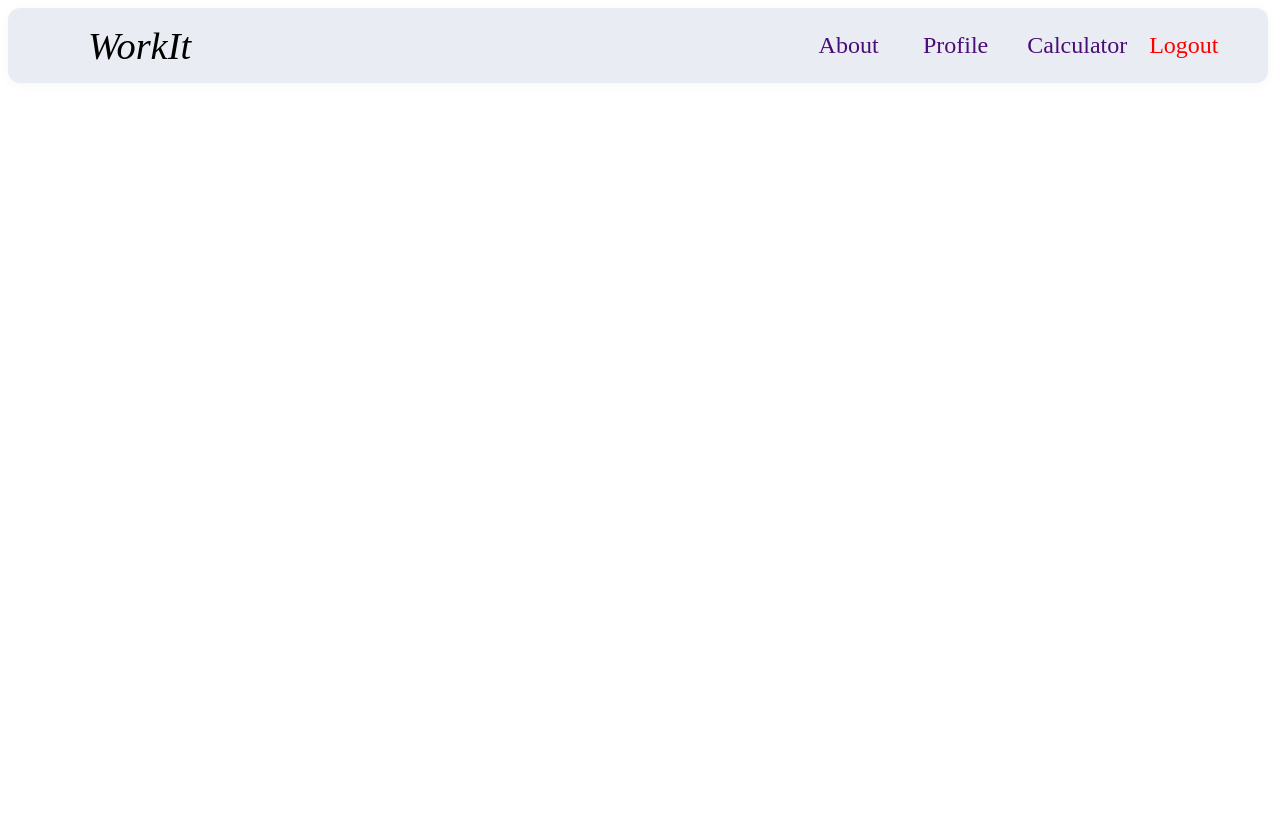
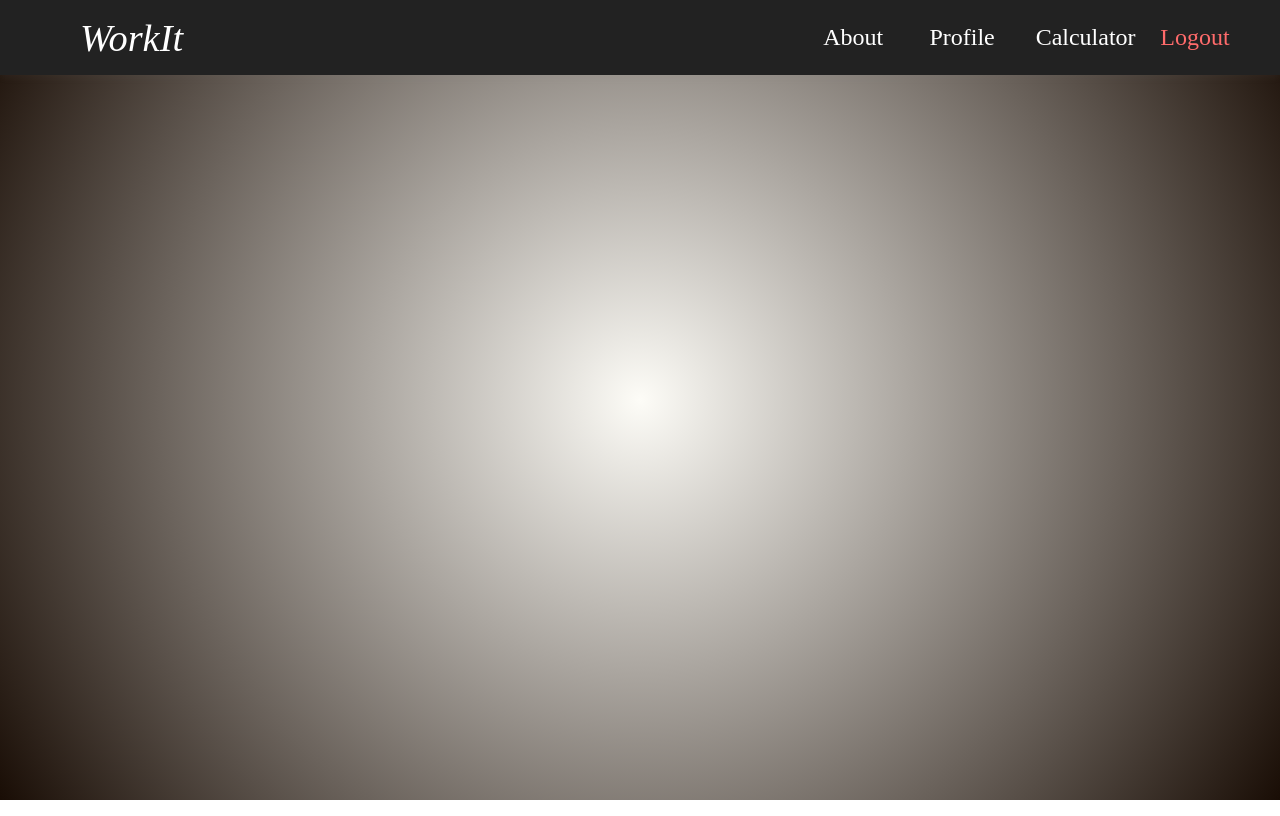
Before and after one commit to Krish6190/Workit, a Next.js app: page /home in a window 1280 px wide. Built offline with nearby package versions, Linux system fonts and the light colour scheme; no server answers.

Commit message:
added load animation

```diff
--- /dev/null
+++ b/app/Components/transition.tsx
@@ -0,0 +1,46 @@
+"use client";
+import { usePathname } from "next/navigation";
+import { useEffect, useRef, useState } from "react";
+
+type PageTransitionProps = {
+    children: React.ReactNode;
+};
+
+export default function PageTransition({ children }: PageTransitionProps) {
+    const pathname = usePathname();
+    const [prevPage, setPrevPage] = useState<React.ReactNode | null>(null);
+    const [isAnimating, setIsAnimating] = useState(false);
+    const [currentPage, setCurrentPage] = useState(children);
+    const prevPathRef = useRef(pathname);
+
+    useEffect(() => {
+        if (prevPathRef.current !== pathname) {
+            setPrevPage(currentPage);
+            setCurrentPage(children);
+            setIsAnimating(true);
+
+            const timeout = setTimeout(() => {
+                setPrevPage(null);
+                setIsAnimating(false);
+                prevPathRef.current = pathname;
+            }, 700);
+
+            return () => clearTimeout(timeout);
+        } else {
+            setCurrentPage(children);
+        }
+    }, [children, pathname]);
+
+    return (
+        <div className={`page-transition-wrapper${isAnimating ? " page-animating" : ""}`}>
+            {isAnimating && prevPage && (
+                <div className="page page-old page-fade-out">
+                    {prevPage}
+                </div>
+            )}
+            <div className={`page page-new${isAnimating ? " page-slide-in" : ""}`}>
+                {currentPage}
+            </div>
+        </div>
+    );
+}
--- a/app/globals.css
+++ b/app/globals.css
@@ -12,11 +12,14 @@
   background-repeat: no-repeat;
   min-height: 100vh;
   width: 100%;
+  margin: 0;
+  background: radial-gradient(circle,#fdfcf7,#190d05);
 }
+
 .welcome{
   font-size: 3em;
   text-align: center;
-  margin: 2.2em 0 0 0;
+  padding: 2.2em 0 0 0;
   font-family: Georgia, 'Times New Roman', Times, serif;
 }
 
@@ -119,7 +122,7 @@
 }
 
 .auth-bar{
-  margin:70px;
+  padding:70px;
   size: 1em;
   max-width: 750;
   font-size: 1.5em;
@@ -178,9 +181,10 @@
 }
 
 .logReg{
+  color: #79624e;
   position: fixed;
-  right:7%;
-  bottom:10%;
+  right:26%;
+  bottom:21%;
 }
 
 #registerFrom{
@@ -209,20 +213,76 @@
   top: 48px;
 }
 
+.page-transition-wrapper {
+  position: relative;
+  width: 100vw;
+  min-height: 100vh;
+  overflow: hidden;
+}
+
+.page {
+  position: absolute;
+  width: 100vw;
+  min-height: 100vh;
+  top: 0;
+  left: 0;
+  will-change: transform, opacity;
+}
+
+.page-old {
+  z-index: 1;
+  opacity: 1;
+  transition: opacity 0.7s cubic-bezier(.68,-0.7,.27,1);
+}
+
+.page-fade-out {
+  opacity: 0;
+}
+
+.page-new {
+  z-index: 2;
+  opacity: 1;
+  transform: translateY(0);
+  transition: none;
+}
+
+.page-transition-wrapper.page-animating .page-new {
+  opacity: 0;
+  transform: translateY(-100%);
+}
+
+.page-slide-in {
+  animation: slideInDown 0.7s cubic-bezier(.68,-0.7,.27,1) forwards;
+}
+
+@keyframes slideInDown {
+  from {
+    transform: translateY(-100%);
+    opacity: 0.7;
+  }
+  to {
+    transform: translateY(0);
+    opacity: 1;
+  }
+}
+
 .navBar {
-  margin-right: 20px;
   display: flex;
   align-items: center;
-  border-radius: 12px;
   padding-left: 5rem;
   padding-right: 2rem;
-  background-color: #d8e0ea90;
+  background-color: #222222;
   box-shadow: 0 2px 8px rgba(156, 156, 156, 0.08);
   font-size: 1.5em;
   height: 75px;
   gap: 0;
+  width: 100%;
+  min-width: 0;
+  box-sizing: border-box;
 }
+
 .navBar p{
+  color: #ffffff;
   font-size: 1.6em;
   font-style: italic;
   font-family: 'Merri';
@@ -231,12 +291,12 @@
 
 .navBar a{
   text-decoration: none;
-  color: #490d77;
+  color: #ffffff;
   flex: 1;
 }
 
 .LogOut{
-  color: red;
+  color: #ff6b6b;
   background: transparent;
   border: none;
   font-size: 1em;
@@ -246,41 +306,103 @@
   flex: 1;
 }
 
-.profile{
-  margin: 50px 0 0 0;
-  padding: 20px;
+.profile-bg {
+  min-height: 100vh;
+  width: 100vw;
+  background: linear-gradient(180deg, #334464 30%, #fcf8fc 140%);
   display: flex;
-  justify-content: center;
+  flex-direction: column;
+  align-items: center;
 }
 
-.ProfileImage{
-  border-radius: 50%;
+.profile-card {
+  background: #fff;
+  border-radius: 18px;
+  box-shadow: 0 8px 32px rgba(60, 72, 88, 0.15);
+  width: 370px;
+  margin: 48px auto 0 auto;
+  padding: 32px 32px 28px 32px;
+  display: flex;
+  flex-direction: column;
+  align-items: center;
 }
 
-.profileText{
-  padding: 10px 50px 0 0;
+.profile-card-header {
   display: flex;
   flex-direction: column;
-  gap: 20px;
+  align-items: center;
+  position: relative;
 }
 
-.profileSection{
+.profile-img-container {
+  position: relative;
   display: flex;
-  gap: 50px;
+  flex-direction: column;
+  align-items: center;
 }
 
-.sections{
+.profile-img {
+  border-radius: 50%;
+  border: 4px solid #7234fa;
+  box-shadow: 0 2px 8px rgba(60, 72, 88, 0.10);
+}
+
+.editProfileBtn {
+  margin-top: 14px;
+  background: #7234fa ;
+  color: #fff;
+  padding: 6px 18px;
+  border-radius: 20px;
+  text-decoration: none;
+  font-size: 1rem;
+  display: flex;
+  align-items: center;
+  transition: background 0.2s;
+  border: none;
+  cursor: pointer;
+}
+.editProfileBtn:hover {
+  background: #ddd8ce;
+}
+
+.profile-username {
+  margin: 18px 0 0 0;
+  font-size: 1.8em;
+  color: #22223b;
+  font-weight: 600;
+  letter-spacing: 1px;
+}
+
+.profile-card-body {
+  margin-top: 30px;
+  width: 100%;
   display: flex;
   flex-direction: column;
+  gap: 10px;
 }
 
-.profileSection input{
-  max-width: 150px;
+.profile-info {
+  display: flex;
+  justify-content:center;
+  gap: 4rem;
 }
 
-.editProfile{
-  display: flex;
-  justify-content: flex-end;
-  text-decoration: solid;
-  padding: 30px 200px 0 0;
+.profile-label {
+  display: block;
+  font-size: 1em;
+  color: #6366f1;
+  font-weight: 500;
+  margin-bottom: 4px;
 }
+
+.profile-value {
+  display: block;
+  font-size: 1.08em;
+  color: #22223b;
+  font-weight: 500;
+  background: #f1f5f9;
+  border-radius: 8px;
+  padding: 4px 12px;
+  min-width: 60px;
+  text-align: center;
+}
--- a/app/layout.tsx
+++ b/app/layout.tsx
@@ -1,6 +1,7 @@
 import type { Metadata } from "next";
 import { Geist, Geist_Mono } from "next/font/google";
 import "./globals.css";
+import PageTransition from "./Components/transition";
 
 const geistSans = Geist({
   variable: "--font-geist-sans",
@@ -29,7 +30,7 @@ export default function RootLayout({
       <body
         className={`${geistSans.variable} ${geistMono.variable} antialiased myBody`}
       >
-        {children}
+        <PageTransition>{children}</PageTransition>
       </body>
     </html>
   );
--- a/app/page.tsx
+++ b/app/page.tsx
@@ -2,7 +2,6 @@
 /*
 TO DO :
 Find good background images
-Add logic to save users age sex height weight
 Add Css to profile
 Add an About page
 Add a edit profile section
```
Also changed, not shown: app/profile/page.tsx (+41 -33 lines).
